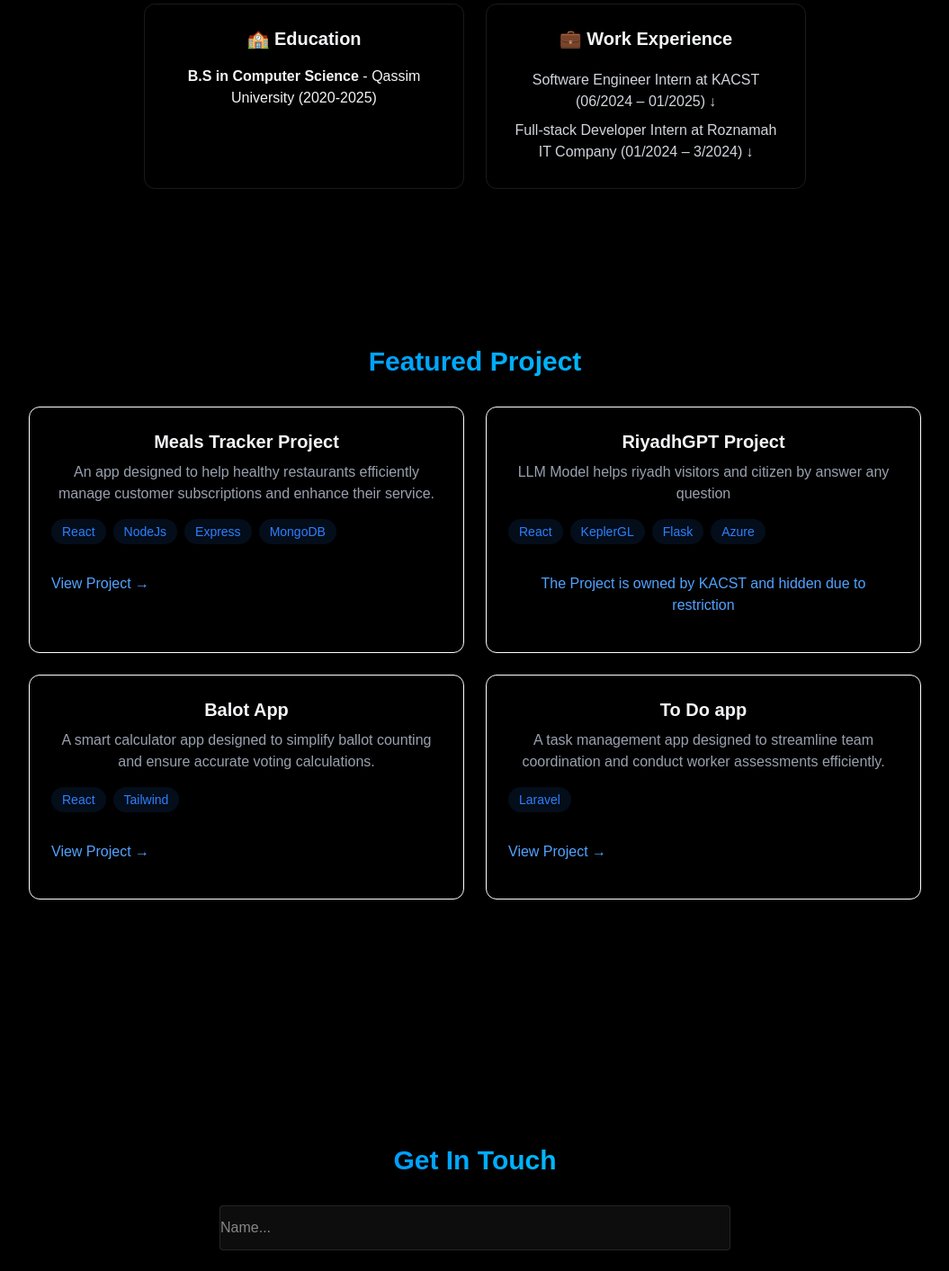
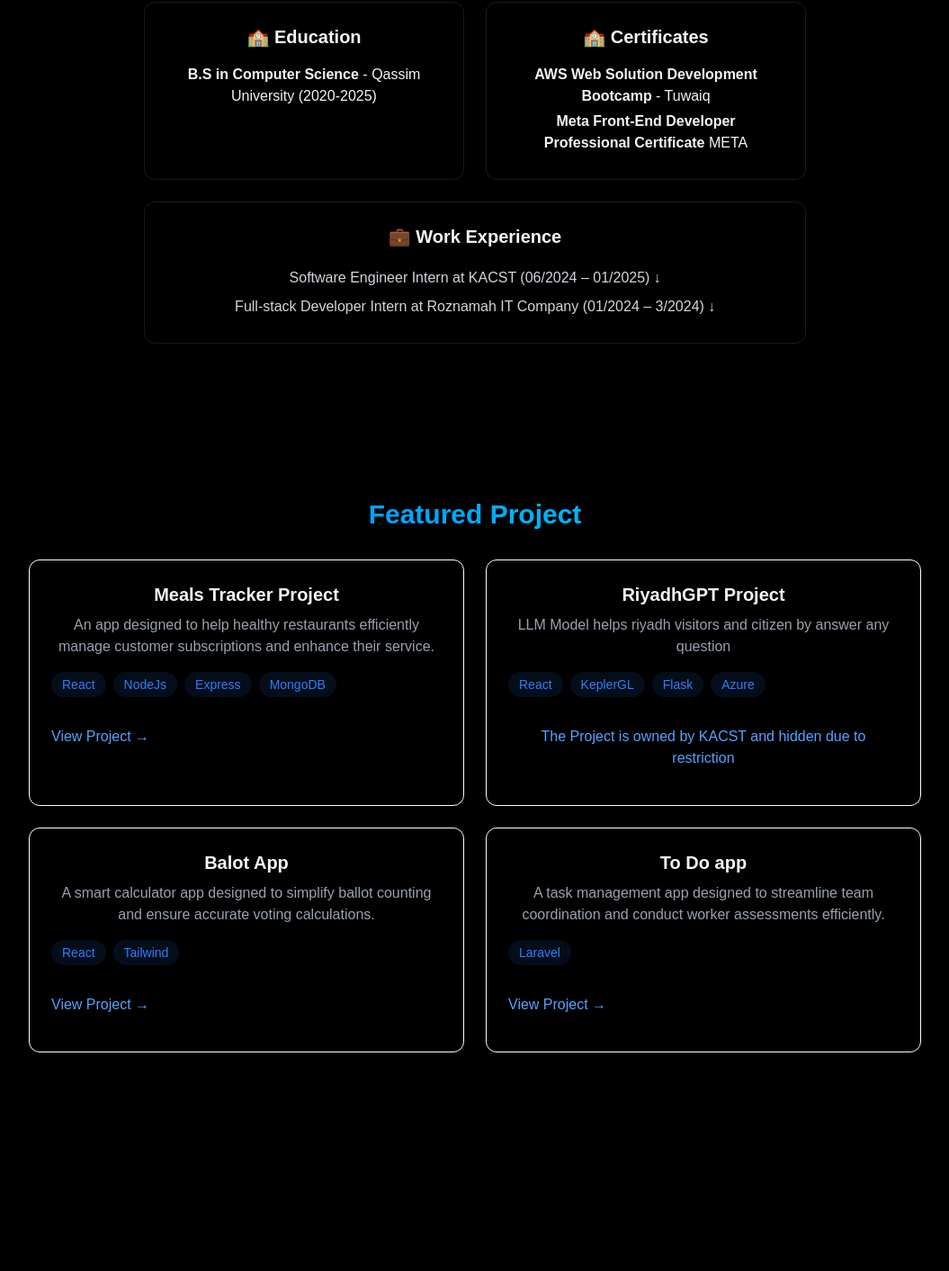
Before and after one commit to z7md/Hamad-portfolio, a React (Vite) app: page / in a window 1280 px wide. Shown: the part 1340-2753 px from the top of the page at 90% size, without its empty margins (112-1167 px from the left). Built offline with nearby package versions, Linux system fonts and the light colour scheme.

Commit message:
add certificate section

```diff
--- a/src/components/sections/About.jsx
+++ b/src/components/sections/About.jsx
@@ -73,9 +73,11 @@ export const About = () => {
 
                 </div>
 
+
+
                 <div className="grid grid-cols-1 md:grid-cols-2 gap-6 mt-8">
 
-                <div className="p-6 rounded-xl border-white/10 border hover:translate-y-1 transition-all ">
+                <div className="p-6 rounded-xl border-white/10 border hover:translate-y-1 transition-all">
                         <h3 className="text-xl font-bold mb-4">
                             🏫 Education
                         </h3>
@@ -86,7 +88,24 @@ export const About = () => {
                         </ul>
                     </div>
 
-                <div className="p-6 rounded-xl border-white/10 border hover:translate-y-1 transition-all">
+
+                    <div className="p-6 rounded-xl border-white/10 border hover:translate-y-1 transition-all ">
+                        <h3 className="text-xl font-bold mb-4">
+                            🏫 Certificates
+                        </h3>
+                        <ul>
+
+                            <li className="m-1">
+                                <strong>AWS Web Solution Development Bootcamp</strong> - Tuwaiq
+                            </li>
+                            <li className="m-1">
+                                <strong>Meta Front-End Developer Professional Certificate</strong> META
+                            </li>
+                        </ul>
+                    </div>
+
+
+                    <div className="p-6 rounded-xl border-white/10 border hover:translate-y-1 transition-all md:col-span-2 ">
                         <h3 className="text-xl font-bold mb-4">
                             💼  Work Experience
                         </h3>
@@ -94,7 +113,7 @@ export const About = () => {
                             <div onClick={() => setShowDetails1((prev) => !prev)} className="hover:text-white">
                                 <h4>Software Engineer Intern at KACST (06/2024 – 01/2025)
 
-                                <span className={` ml-1 ${showDetails1 ? "hidden" : "" }`}>&darr;</span>
+                                    <span className={` ml-1 ${showDetails1 ? "hidden" : ""}`}>&darr;</span>
                                     <span className={`${showDetails1 ? "" : "hidden"} ml-1`}>&uarr;</span>
 
 
@@ -110,6 +129,8 @@ export const About = () => {
                                 </p>
                             </div>
                         </div>
+
+
 
                         <div className="space-y-4 text-gray-300 p-1">
                             <div onClick={() => setShowDetails2((prev) => !prev)} className="hover:text-white">
@@ -127,7 +148,6 @@ export const About = () => {
                             </div>
                         </div>
                     </div>
-
                 </div>
             </div>
         </RevealOnScroll>
--- a/src/components/sections/Contact.jsx
+++ b/src/components/sections/Contact.jsx
@@ -37,7 +37,7 @@ export const Contact = () => {
                             name="name"
                             require
                             value={formData.name}
-                            className="w-full bg-white/5 border border-white/10 rounded py-3 text-white transition focus:outline-none focus:border-blue-500 focus:bg-blue-500/5"
+                            className="w-full bg-white/5 border border-white/10 rounded px-2 py-3 text-white transition focus:outline-none focus:border-blue-500 focus:bg-blue-500/5"
                             placeholder="Name..."
                             onChange={(e) => setFormData({ ...formData, name: e.target.value })}
                         />
@@ -49,14 +49,14 @@ export const Contact = () => {
                             name="email"
                             require
                             value={formData.email}
-                            className="w-full bg-white/5 border border-white/10 rounded  py-3 text-white transition focus:outline-none focus:border-blue-500 focus:bg-blue-500/5"
+                            className="w-full bg-white/5 border px-2 border-white/10 rounded  py-3 text-white transition focus:outline-none focus:border-blue-500 focus:bg-blue-500/5"
                             placeholder="example@gmail.com"
                             onChange={(e) => setFormData({ ...formData, email: e.target.value })}
                         />
                     </div>
 
                     <div className="relative">
-                        <textarea id="message" value={formData.message} name="message" rows={5} require className="w-full bg-white/5 border border-white/10 rounded py-3 text-white transition focus:outline-none focus:border-blue-500 focus:bg-blue-500/5"
+                        <textarea id="message" value={formData.message} name="message" rows={5} require className="w-full bg-white/5 border border-white/10 rounded py-3 px-2 text-white transition focus:outline-none focus:border-blue-500 focus:bg-blue-500/5"
                             placeholder="Your Message here"
                             onChange={(e) => setFormData({ ...formData, message: e.target.value })}
                         />
```
Lines whose indentation alone changed are shown as unchanged.
